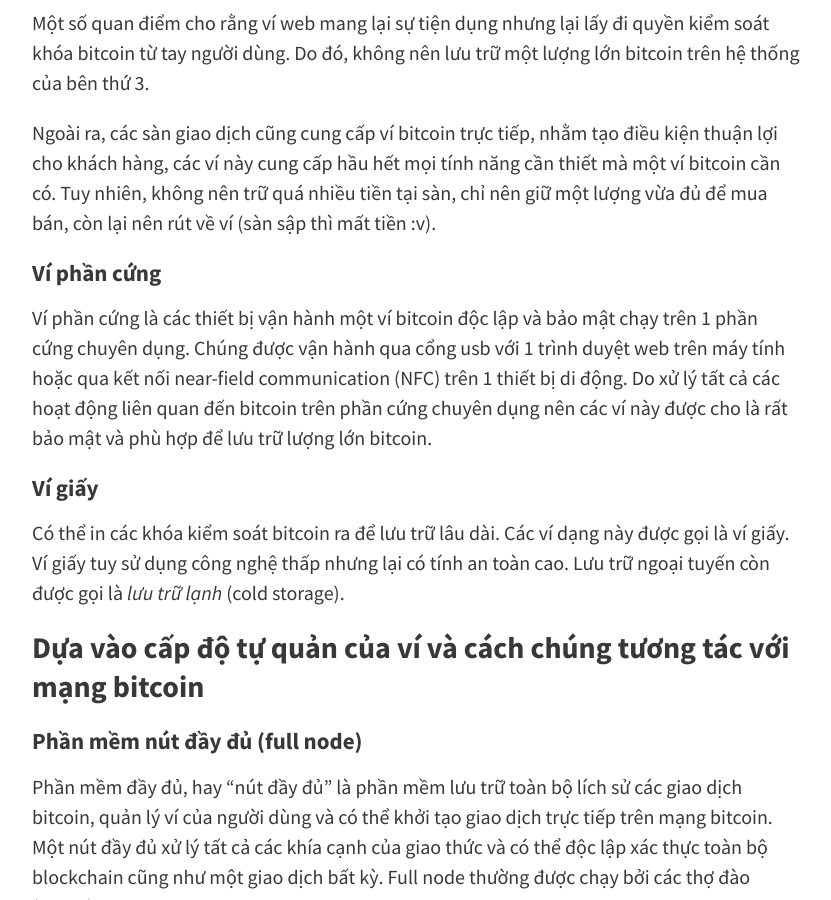
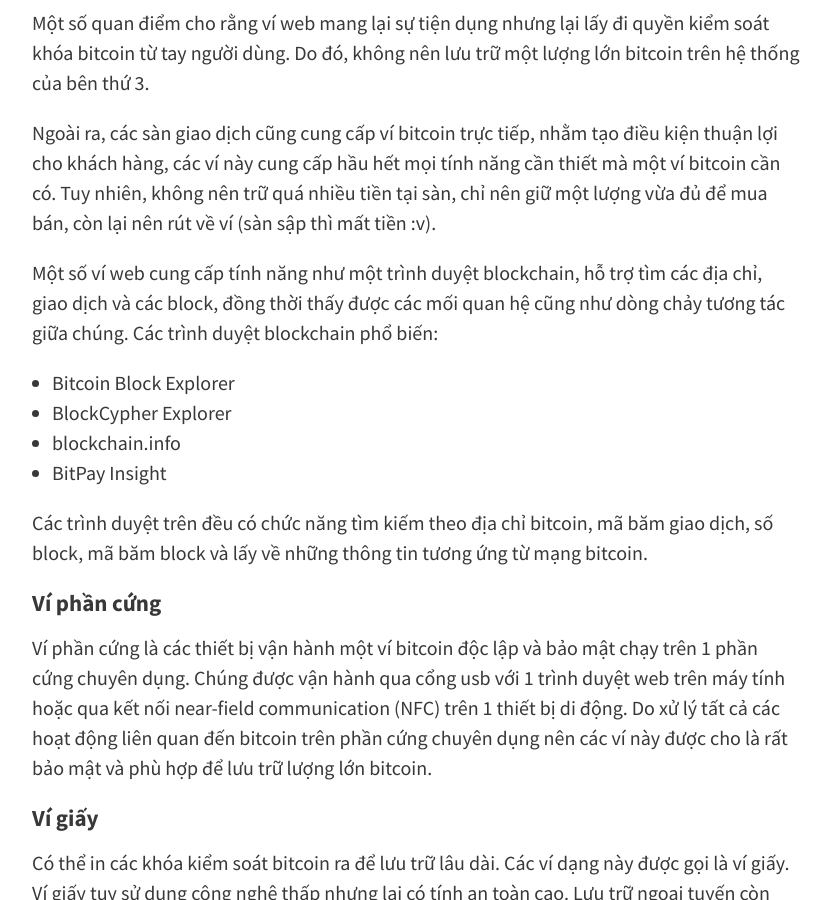
Before and after one commit to VietAnh1508/a-block-of-code, a Jekyll site: the page built from _posts/2018-10-18-phan-loai-vi-bitcoin.md, in a window 1280 px wide and 900 px high, scrolled down 1297 px. Shown: the whole window, without its empty margins (224-1055 px from the left). Built offline with Jekyll 4.4.1, drawn with Linux system fonts in a browser that asks for light colours; comment, search, counter and statistics services are not loaded.

Commit message:
add Cac loai giao dich bitcoin p1

```diff
--- a/_posts/2018-10-18-phan-loai-vi-bitcoin.md
+++ b/_posts/2018-10-18-phan-loai-vi-bitcoin.md
@@ -29,6 +29,15 @@ Một số quan điểm cho rằng ví web mang lại sự tiện dụng nhưng
 
 Ngoài ra, các sàn giao dịch cũng cung cấp ví bitcoin trực tiếp, nhằm tạo điều kiện thuận lợi cho khách hàng, các ví này cung cấp hầu hết mọi tính năng cần thiết mà một ví bitcoin cần có. Tuy nhiên, không nên trữ quá nhiều tiền tại sàn, chỉ nên giữ một lượng vừa đủ để mua bán, còn lại nên rút về ví (sàn sập thì mất tiền :v).
 
+Một số ví web cung cấp tính năng như một trình duyệt blockchain, hỗ trợ tìm các địa chỉ, giao dịch và các block, đồng thời thấy được các mối quan hệ cũng như dòng chảy tương tác giữa chúng. Các trình duyệt blockchain phổ biến:
+
+- Bitcoin Block Explorer
+- BlockCypher Explorer
+- blockchain.info
+- BitPay Insight
+
+Các trình duyệt trên đều có chức năng tìm kiếm theo địa chỉ bitcoin, mã băm giao dịch, số block, mã băm block và lấy về những thông tin tương ứng từ mạng bitcoin.
+
 #### Ví phần cứng
 
 Ví phần cứng là các thiết bị vận hành một ví bitcoin độc lập và bảo mật chạy trên 1 phần cứng chuyên dụng. Chúng được vận hành qua cổng usb với 1 trình duyệt web trên máy tính hoặc qua kết nối near-field communication (NFC) trên 1 thiết bị di động. Do xử lý tất cả các hoạt động liên quan đến bitcoin trên phần cứng chuyên dụng nên các ví này được cho là rất bảo mật và phù hợp để lưu trữ lượng lớn bitcoin.
```
Also changed, not shown: _posts/2018-10-30-cac-giao-dich-bitcoin-phan-1.md (added, +40 -0 lines).
